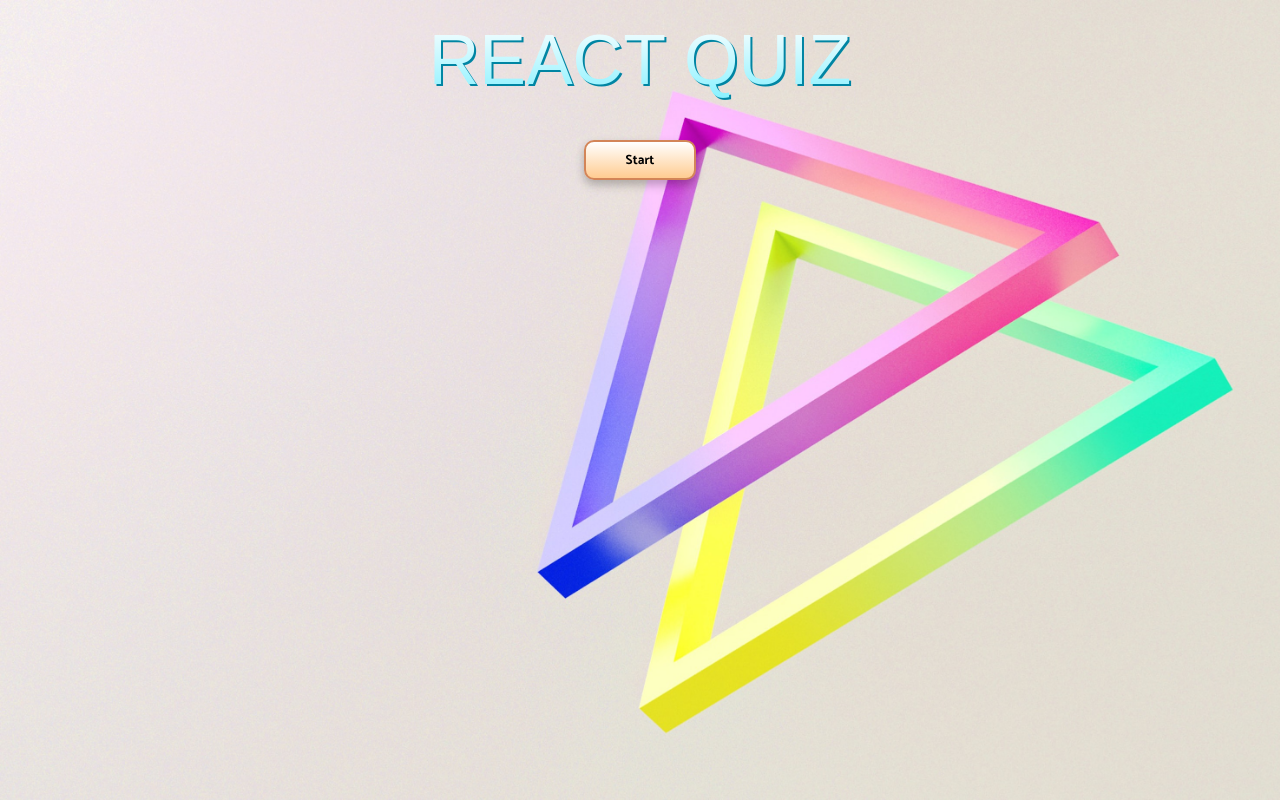
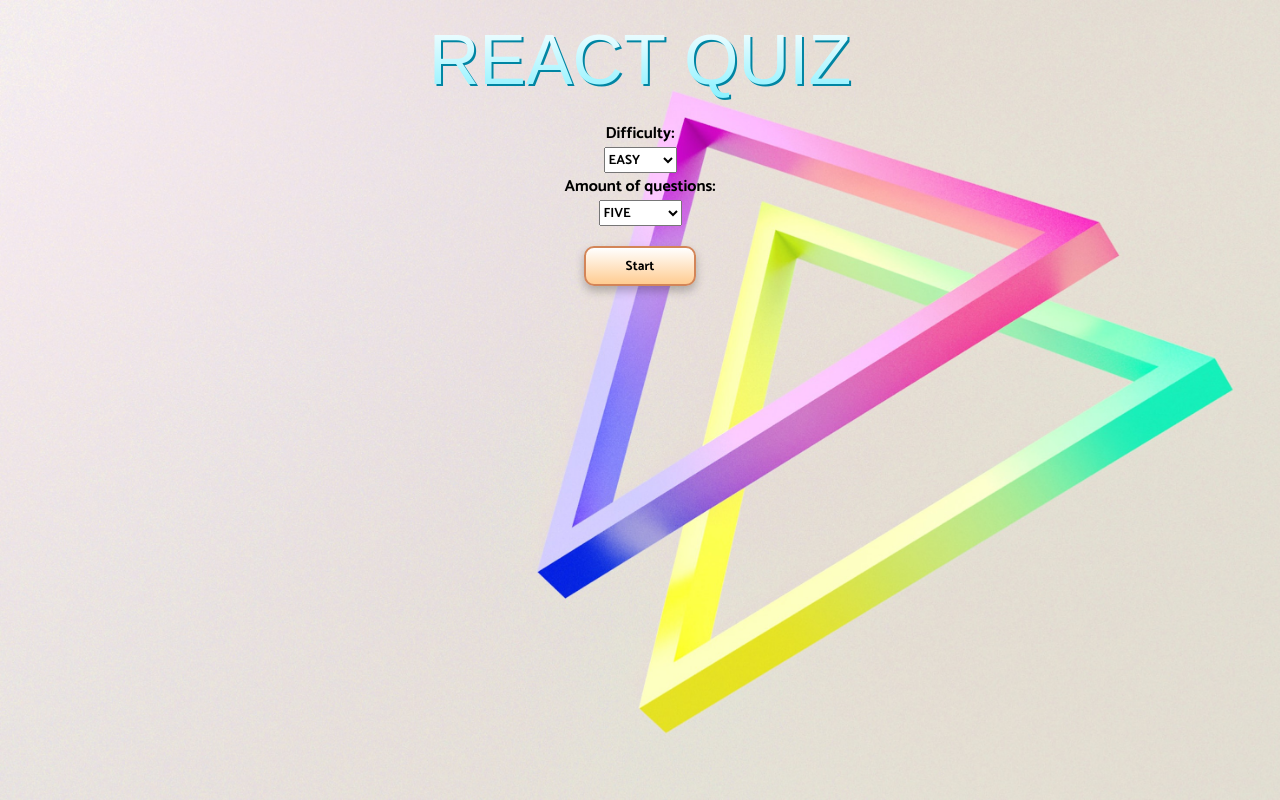
Before and after one commit to nikoada/react-typescript-quiz, a React (Create React App) app: page / in a window 1280 px wide. Built offline with nearby package versions, Linux system fonts and the light colour scheme; a web font is replaced by a local one.

Commit message:
feat: add dropdown for custom difficulty and amount of questions

```diff
--- a/src/API.ts
+++ b/src/API.ts
@@ -19,6 +19,13 @@ export enum Difficulty {
     HARD = "hard",
 }
 
+export enum TotalAmount {
+    FIVE = 5,
+    TEN = 10,
+    FIFTHEEN = 15,
+    TWENTY = 20,
+}
+
 export const fetchQuizQuestions = async (amount: number, difficulty: Difficulty) => {
     const endpoint = `https://opentdb.com/api.php?amount=${amount}&difficulty=${difficulty}&type=multiple`;
     const data = await (await fetch(endpoint)).json();
--- a/src/App.tsx
+++ b/src/App.tsx
@@ -3,7 +3,7 @@ import { fetchQuizQuestions } from './API';
 // Components
 import QuestionCard from './components/QuestionCard';
 // Types
-import { QuestionState, Difficulty } from './API';
+import { QuestionState, Difficulty, TotalAmount } from './API';
 // Styles
 import { GlobalStyle, Wrapper } from './App.styles';
 
@@ -14,8 +14,6 @@ export type AnswerObject = {
   correctAnswer: string;
 }
 
-const TOTAL_QUESTIONS = 10;
-
 const App = () => {
 
   const [loading, setLoading] = useState(false);
@@ -24,6 +22,10 @@ const App = () => {
   const [userAnswers, setUserAnswers] = useState<AnswerObject[]>([]);
   const [score, setScore] = useState(0);
   const [gameOver, setGameOver] = useState(true);
+  const [options, setOptions] = useState({
+    totalAmount: TotalAmount.FIVE,
+    difficulty: Difficulty.EASY,
+  })
 
   console.log(questions);
 
@@ -32,8 +34,8 @@ const App = () => {
     setGameOver(false);
 
     const newQuetions = await fetchQuizQuestions(
-      TOTAL_QUESTIONS,
-      Difficulty.MEDIUM,
+      options.totalAmount,
+      options.difficulty,
     );
 
     setQuestions(newQuetions);
@@ -66,7 +68,7 @@ const App = () => {
     // Move on to the next question if not the last question
     const nextQuestion = number + 1;
 
-    if (nextQuestion === TOTAL_QUESTIONS) {
+    if (nextQuestion === options.totalAmount) {
       setGameOver(true);
     } else {
       setNumber(nextQuestion);
@@ -78,7 +80,16 @@ const App = () => {
     <GlobalStyle />
     <Wrapper>
       <h1>REACT QUIZ</h1>
-      {gameOver || userAnswers.length === TOTAL_QUESTIONS ? (
+      <label>Difficulty:</label>
+      <select name="difficulty" onChange={(event) => setOptions(prev => { return {...prev, difficulty: Difficulty[event.target.value as keyof typeof Difficulty]} }) }>
+        {Object.keys(Difficulty).map((item, index) => <option value={item} key={index}>{item}</option>)}
+      </select>
+      <label>Amount of questions:</label>
+      <select name="amount" onChange={(event) => setOptions(prev => { return {...prev, totalAmount: TotalAmount[event.target.value as keyof typeof TotalAmount]} }) }>
+        {Object.keys(TotalAmount).map((item, index) => {
+          return isNaN(Number(item)) && <option value={item} key={index}>{item}</option>})}
+      </select>
+      {gameOver || userAnswers.length === options.totalAmount ? (
       <button className="start" onClick={startTrivia}>
         Start
       </button>
@@ -88,14 +99,14 @@ const App = () => {
       {!loading && !gameOver && (
         <QuestionCard
           questionNr={number + 1}
-          totalQuestions={TOTAL_QUESTIONS}
+          totalQuestions={options.totalAmount}
           question={questions[number].question}
           answers={questions[number].answers}
           userAnser={userAnswers ? userAnswers[number] : undefined}
           callback={checkAnswer}
         />
       )}
-      {!gameOver && !loading && userAnswers.length === number + 1 && number !== TOTAL_QUESTIONS - 1 ? (
+      {!gameOver && !loading && userAnswers.length === number + 1 && number !== options.totalAmount - 1 ? (
       <button className="next" onClick={nextQuestion}>
         Next Question
       </button>
```
